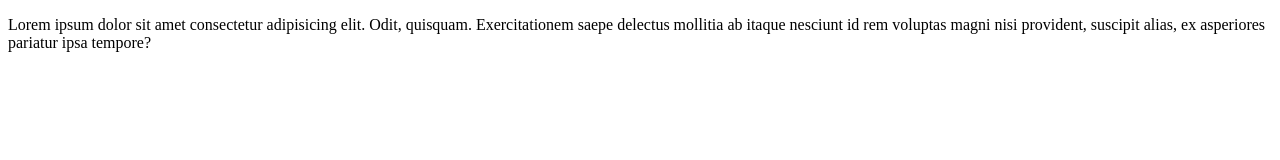
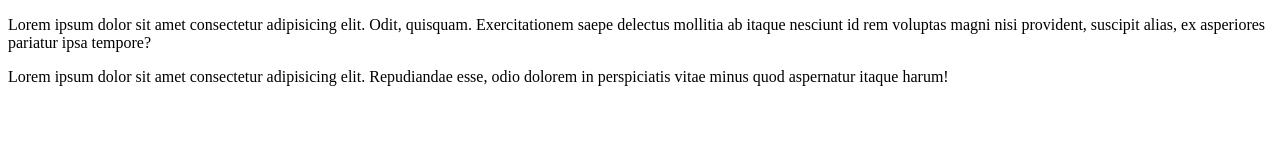
Before and after one commit to silveranon323/SplitMate, a plain HTML site: page index.html in a window 1280 px wide. Drawn offline with Linux system fonts and the light colour scheme.

Commit message:
Added a new paragraph.

```diff
--- a/index.html
+++ b/index.html
@@ -9,5 +9,6 @@
     <p>
         Lorem ipsum dolor sit amet consectetur adipisicing elit. Odit, quisquam. Exercitationem saepe delectus mollitia ab itaque nesciunt id rem voluptas magni nisi provident, suscipit alias, ex asperiores pariatur ipsa tempore?
     </p>
+    <p>Lorem ipsum dolor sit amet consectetur adipisicing elit. Repudiandae esse, odio dolorem in perspiciatis vitae minus quod aspernatur itaque harum!</p>
 </body>
 </html>
```
